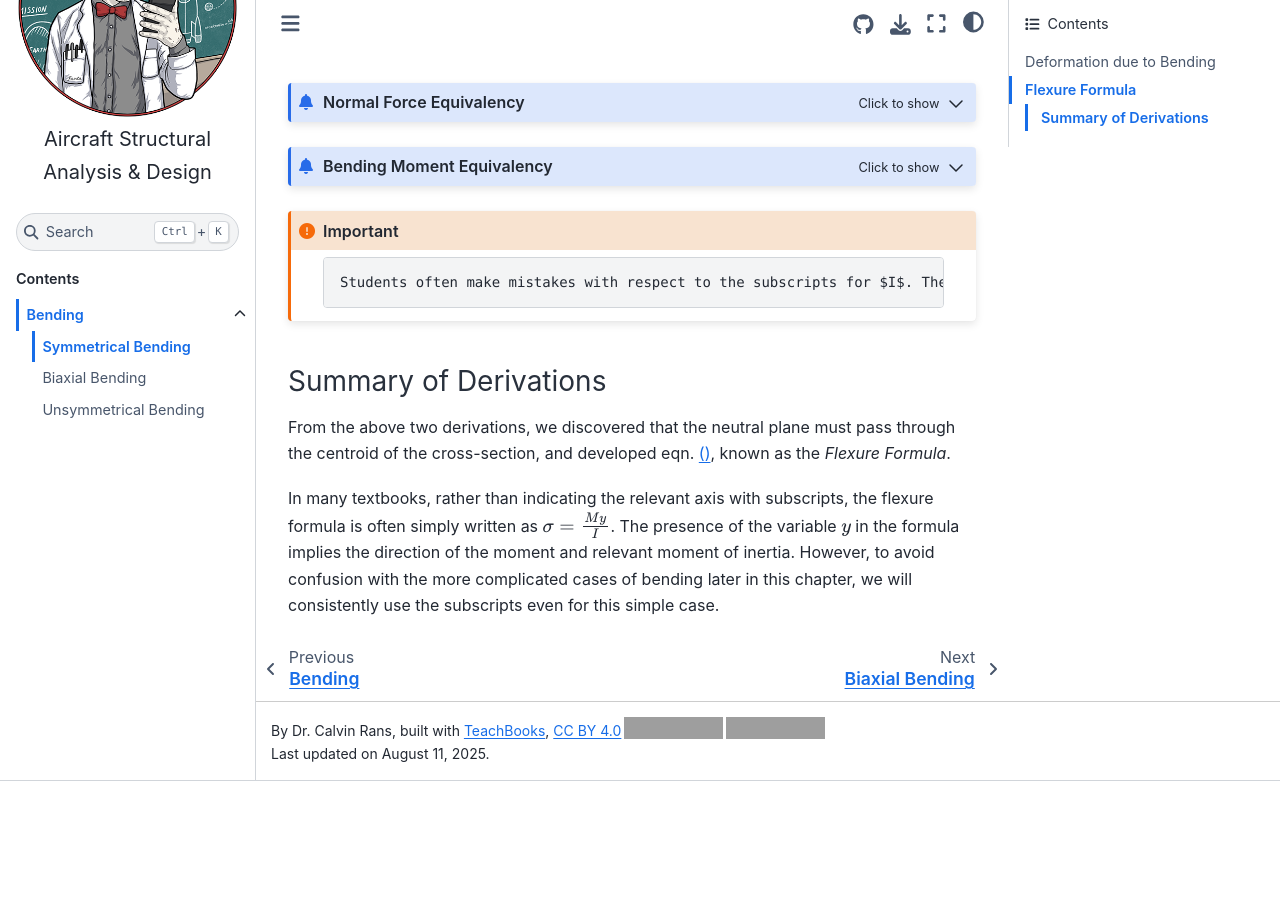
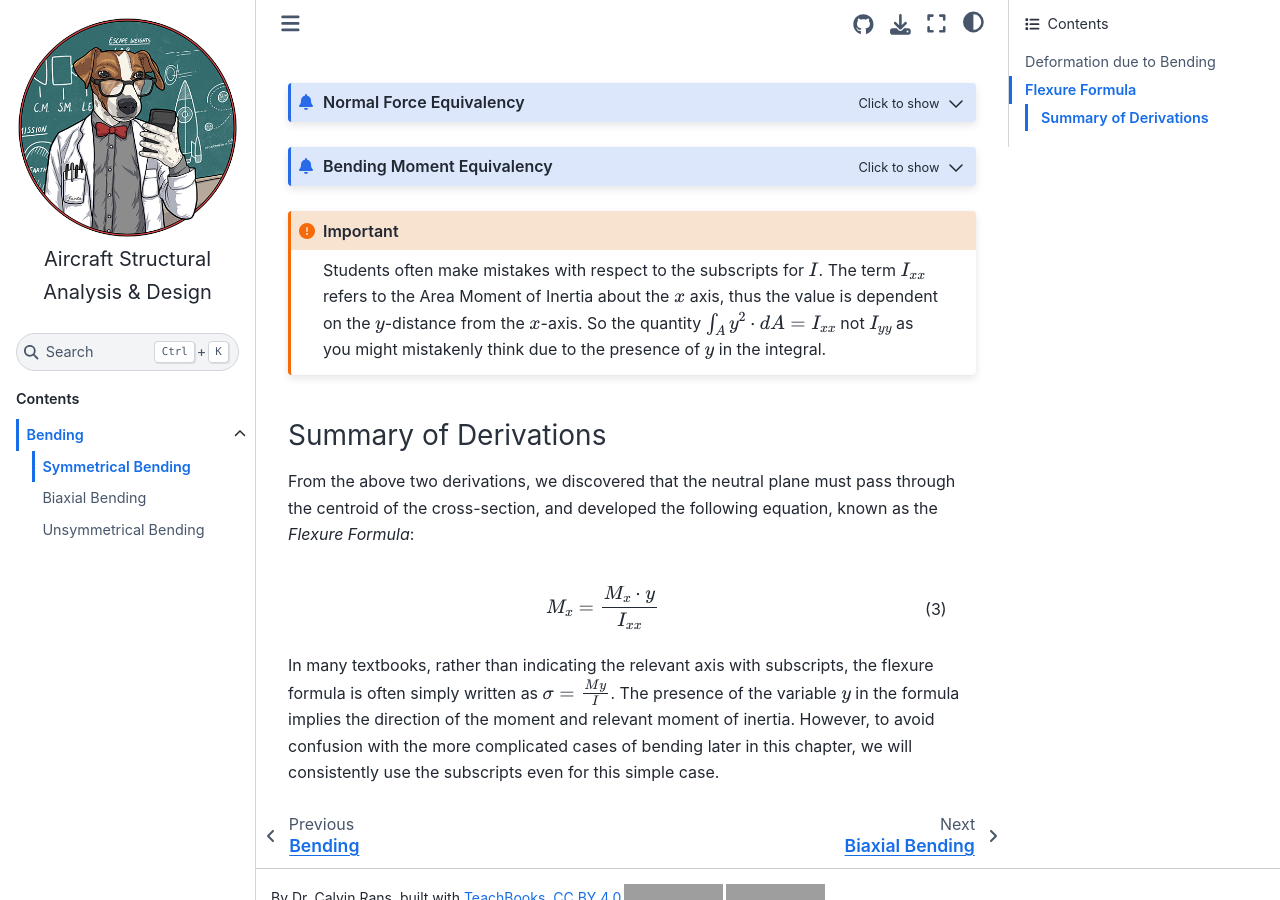
Before and after one commit to cdrans/SAD_textbook, a Jupyter Book: the page built from book/Bending/01_sym_bending.md, in a window 1280 px wide and 900 px high, scrolled down 3454 px. Built offline with Jupyter Book 1.0.4 settings and Sphinx 7.4.7 and the Sphinx Book theme 1.1.4, drawn with Linux system fonts in a browser that asks for light colours; comment, search, counter and statistics services are not loaded; before the commit the page ends 4235 px from its top, so only the background shows below that; part of the change alters nothing that is shown; grey boxes are pictures that could not be loaded.

Commit message:
Moved numbered equation to summary section

````diff
--- a/book/Bending/01_sym_bending.md
+++ b/book/Bending/01_sym_bending.md
@@ -186,6 +186,19 @@ Again, the remaining integral within the above equation should be familiar. It i
         \end{equation*}
 
 Finally, we can recognize from eqn. {eq}`eq:stresscurvature` that we can replace the fraction $\frac{E}{R}$ with $\frac{\sigma_z}{y}$ and rearrange the above expression to obtain:
+\begin{equation*}
+   M_x = \frac{M_x \cdot y}{I_{xx}}
+\end{equation*}
+
+This equation is typically referred to as the *Flexure Formula*.
+::::::
+
+::::::{important}
+Students often make mistakes with respect to the subscripts for $I$. The term $I_{xx}$ refers to the Area Moment of Inertia about the $x$ axis, thus the value is dependent on the $y$-distance from the $x$-axis. So the quantity $\int_A y^2 \cdot dA = I_{xx}$ not $I_{yy}$ as you might mistakenly think due to the presence of $y$ in the integral.
+::::::
+
+#### Summary of Derivations
+From the above two derivations, we discovered that the neutral plane must pass through the centroid of the cross-section, and developed the following equation, known as the *Flexure Formula*:
 ```{math}
 ---
 name: eq:flexform
@@ -193,14 +206,4 @@ name: eq:flexform
 M_x = \frac{M_x \cdot y}{I_{xx}}
 ```
 
-This equation is typically referred to as the *Flexure Formula*.
-::::::
-
-::::::{important}
-    Students often make mistakes with respect to the subscripts for $I$. The term $I_{xx}$ refers to the Area Moment of Inertia about the $x$ axis, thus the value is dependent on the $y$-distance from the $x$-axis. So the quantity $\int_A y^2 \cdot dA = I_{xx}$ not $I_{yy}$ as you might mistakenly think due to the presence of $y$ in the integral.
-::::::
-
-#### Summary of Derivations
-From the above two derivations, we discovered that the neutral plane must pass through the centroid of the cross-section, and developed eqn. {eq}`eq:flexform`, known as the *Flexure Formula*.
-
 In many textbooks, rather than indicating the relevant axis with subscripts, the flexure formula is often simply written as $\sigma = \frac{M y}{I}$. The presence of the variable $y$ in the formula implies the direction of the moment and relevant moment of inertia. However, to avoid confusion with the more complicated cases of bending later in this chapter, we will consistently use the subscripts even for this simple case.
````
